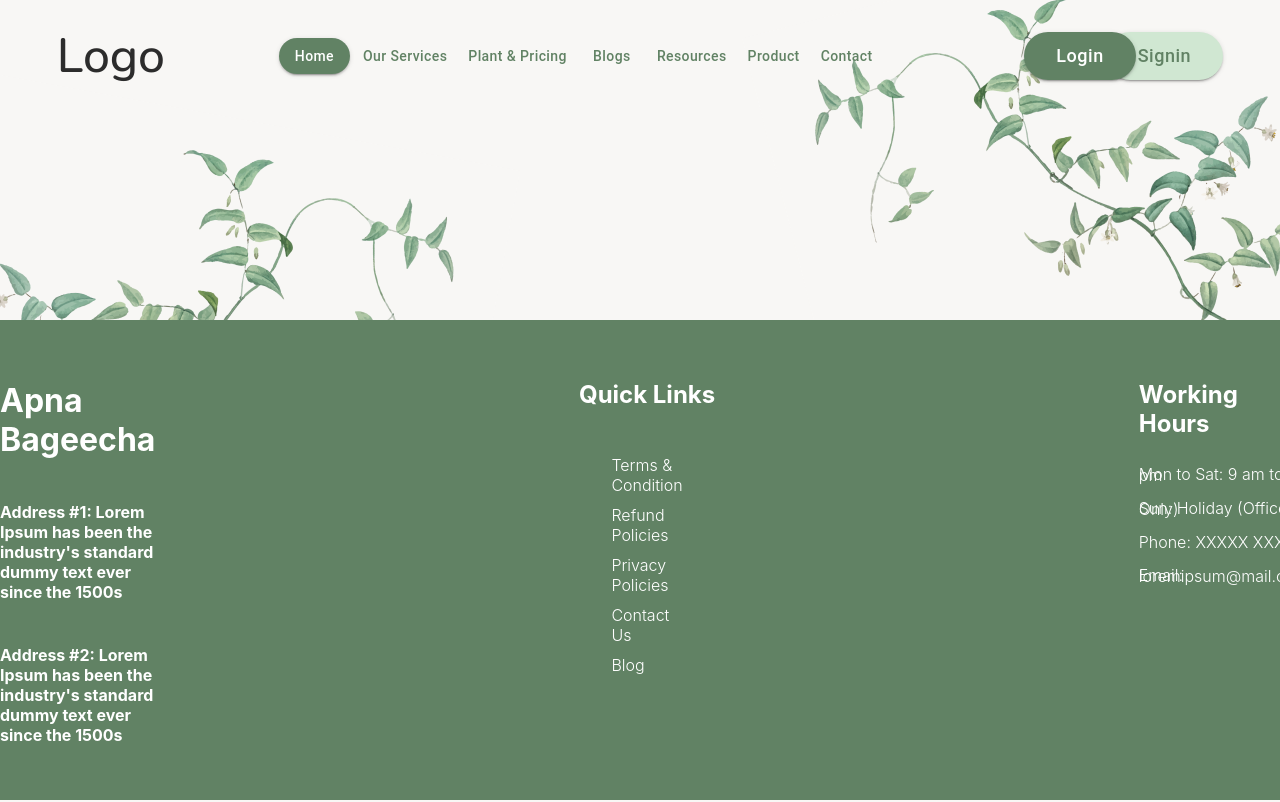
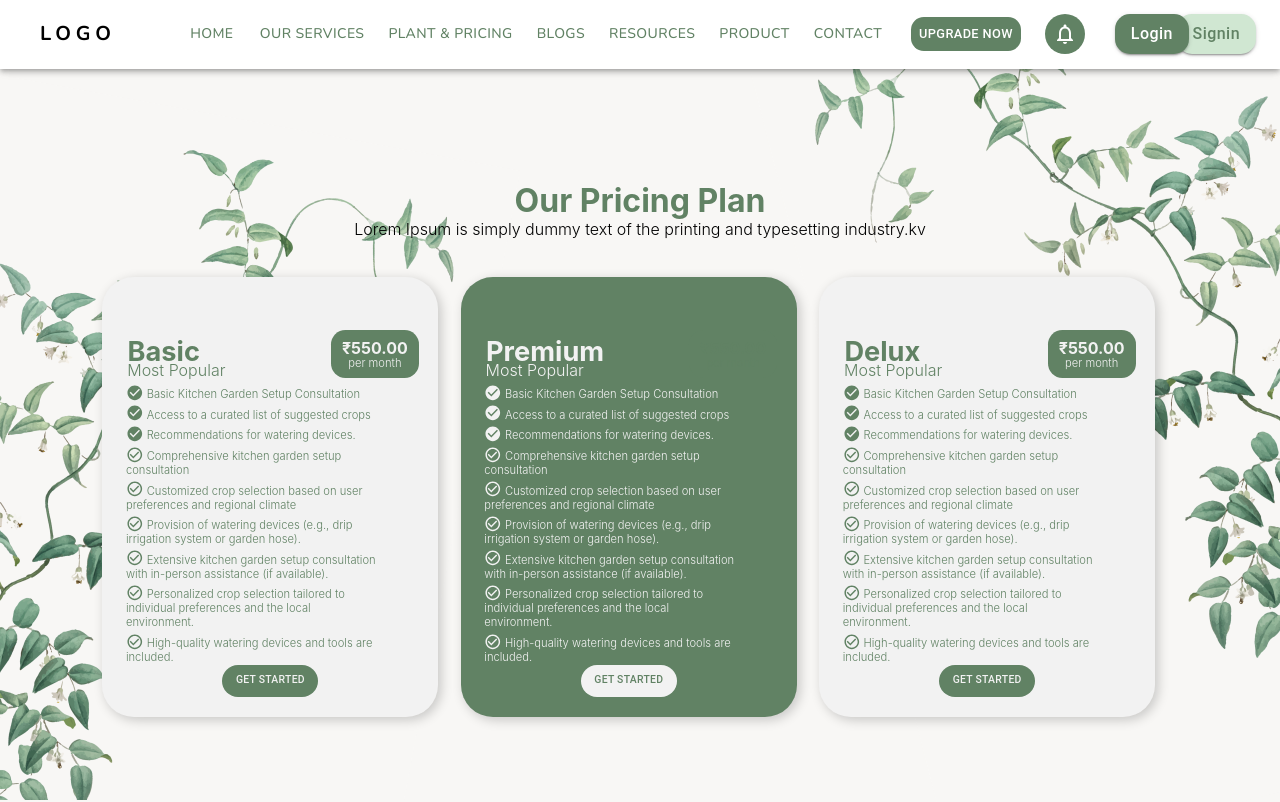
Before and after one commit to Chitransh24/apna-bageecha, a React (Create React App) app: page /pricing in a window 1280 px wide. Shown: the top 802 px of the page. Built offline with nearby package versions, Linux system fonts and the light colour scheme.

Commit message:
Pricing and responsive navbar

```diff
--- a/package.json
+++ b/package.json
@@ -11,6 +11,7 @@
     "@fortawesome/free-regular-svg-icons": "^6.4.2",
     "@fortawesome/free-solid-svg-icons": "^6.4.2",
     "@fortawesome/react-fontawesome": "^0.2.0",
+    "@mui/icons-material": "^5.14.16",
     "@mui/material": "^5.14.15",
     "@mui/system": "^5.14.16",
     "@testing-library/jest-dom": "^5.17.0",
--- a/src/App.js
+++ b/src/App.js
@@ -7,14 +7,18 @@ import Login from "./views/Login/Login";
 import Signup from "./views/Signup/Signup";
 import Home from "./views/Home/Home";
 import Products from "./views/Products/Products";
+import Pricing from "./views/Pricing/Pricing";
+
+
+
 function App() {
   return (
     <LandingView>
       <Routes>
         <Route path="/" element={<Home/>} />
         <Route path="/login" element={<Login />} />
-        {/* <Route path="/signup" element={<Signup />} /> */}
-        <Route path="/signup" element={<Products/>} />
+        <Route path="/signup" element={<Signup />} />
+        <Route path="/pricing" element={<Pricing/>} />
         <Route path="/product" element={<Products />} />
       </Routes>
     </LandingView>
--- a/src/components/Navbar/Navbar.js
+++ b/src/components/Navbar/Navbar.js
@@ -1,9 +1,36 @@
-import { Container } from "@mui/material";
-import React, { useState } from "react";
+import * as React from "react";
+import { useState } from "react";
+
+import {
+  AppBar,
+  Box,
+  Toolbar,
+  IconButton,
+  Typography,
+  Menu,
+  Container,
+  Button,
+  Tooltip,
+  MenuItem,
+} from "@mui/material";
+
+import MenuIcon from "@mui/icons-material/Menu";
+import { NotificationsNone } from "@mui/icons-material";
 import AbButton from "../AbButton/AbButton";
 import { Link } from "react-router-dom";
 
-const Navbar = () => {
+const pages = [
+  "Home",
+  "Our Services",
+  "Plant & Pricing",
+  "Blogs",
+  "Resources",
+  "Product",
+  "Contact",
+];
+const settings = ["Profile", "Account", "Dashboard", "Logout"];
+
+function Navbar() {
   const [active, setActive] = useState(0);
   const [authActive, setAuthActive] = useState(0);
   const handleActive = (index) => {
@@ -13,138 +40,175 @@ const Navbar = () => {
     setAuthActive(index);
   };
   console.log(authActive, "auth");
+
+  const [anchorElNav, setAnchorElNav] = React.useState(null);
+  const [anchorElUser, setAnchorElUser] = React.useState(null);
+
+  const handleOpenNavMenu = (event) => {
+    setAnchorElNav(event.currentTarget);
+  };
+  const handleOpenUserMenu = (event) => {
+    setAnchorElUser(event.currentTarget);
+  };
+
+  const handleCloseNavMenu = () => {
+    setAnchorElNav(null);
+  };
+
+  const handleCloseUserMenu = () => {
+    setAnchorElUser(null);
+  };
+
   return (
-    <div
-      style={{
-        // width: "100vw",
-        height: "5rem",
-        display: "flex",
-        justifyContent: "space-around",
-        alignItems: "center",
-        // padding:" 0px 5rem"
-        marginTop: "1rem",
+    <AppBar
+      position="static"
+      sx={{ backgroundColor: "#ffffff", color: "#618264" }}
+    >
+      <Container maxWidth="xl">
+        <Toolbar disableGutters>
+          {/* <AdbIcon sx={{ display: { xs: 'none', md: 'flex' }, mr: 1 }} /> */}
+          <Typography
+            variant="h6"
+            noWrap
+            component="a"
+            href="#app-bar-with-responsive-menu"
+            sx={{
+              mr: 4,
+              ml: 2,
+              display: { xs: "none", md: "flex" },
+              fontFamily: "Nunito",
+              fontWeight: 700,
+              letterSpacing: ".3rem",
+              color: "black",
+              textDecoration: "none",
             }}
           >
-      <span
-        style={{
-          fontFamily: "Nunito",
-          fontWeight: "500",
-          fontSize: "3rem",
-          color: "#2C2C2C",
+            LOGO
+          </Typography>
+
+          <Box sx={{ flexGrow: 1, display: { xs: "flex", md: "none" } }}>
+            <IconButton
+              size="large"
+              aria-label="account of current user"
+              aria-controls="menu-appbar"
+              aria-haspopup="true"
+              onClick={handleOpenNavMenu}
+              color="inherit"
+            >
+              <MenuIcon />
+            </IconButton>
+            <Menu
+              id="menu-appbar"
+              anchorEl={anchorElNav}
+              anchorOrigin={{
+                vertical: "bottom",
+                horizontal: "left",
+              }}
+              keepMounted
+              transformOrigin={{
+                vertical: "top",
+                horizontal: "left",
+              }}
+              open={Boolean(anchorElNav)}
+              onClose={handleCloseNavMenu}
+              sx={{
+                display: { xs: "block", md: "none" },
               }}
             >
-        Logo
-      </span>
-      <div style={{ display: "flex", gap: "5px" }}>
-        {active === 0 ? (
-          <AbButton
-            variant="contained"
-            onClick={() => handleActive(0)}
-            text="Home"
-          />
-        ) : (
-          <AbButton
-            variant="text"
-            onClick={() => handleActive(0)}
-            text="Home"
-          />
-        )}
+              {pages.map((page) => (
+                <MenuItem key={page} onClick={handleCloseNavMenu}>
+                  <Typography sx={{ color: "#618264", textAlign: "center" }}>
+                    {page}
+                  </Typography>
+                </MenuItem>
+              ))}
+              {/* <Button
+                sx={{
+                  backgroundColor: "#618264",
+                  p: -1,
+                  color: "#fff",
+                  borderRadius: ".8rem",
+                  fontSize: "0.8rem",
+                  marginLeft: ".5rem",
+                  ":hover": { backgroundColor: "black" },
+                }}
+              >
+                Upgrade now
+              </Button> */}
+            </Menu>
+          </Box>
 
-        {active === 1 ? (
-          <AbButton
-            variant="contained"
-            onClick={() => handleActive(1)}
-            text="Our Services"
-          />
-        ) : (
-          <AbButton
-            variant="text"
-            onClick={() => handleActive(1)}
-            text="Our Services"
-          />
-        )}
+          <Typography
+            variant="h5"
+            noWrap
+            component="a"
+            href="#app-bar-with-responsive-menu"
+            sx={{
+              mr: 2,
+              display: { xs: "flex", md: "none" },
+              flexGrow: 1,
+              fontFamily: "monospace",
+              fontWeight: 700,
+              letterSpacing: ".3rem",
+              color: "inherit",
+              textDecoration: "none",
+            }}
+          >
+            LOGO
+          </Typography>
+          <Box sx={{ flexGrow: 1, display: { xs: "none", md: "flex" }, ml: 3 }}>
+            {pages.map((page) => (
+              <Button
+                key={page}
+                onClick={handleCloseNavMenu}
+                sx={{
+                  my: 2,
+                  color: "#black",
+                  display: "block",
+                  fontFamily: "Nunito",
+                  marginLeft: ".5rem",
+                }}
+              >
+                {page}
+              </Button>
+            ))}
+          </Box>
 
-        {active === 2 ? (
-          <AbButton
-            variant="contained"
-            onClick={() => handleActive(2)}
-            text="Plant & Pricing"
-          />
-        ) : (
-          <AbButton
-            variant="text"
-            onClick={() => handleActive(2)}
-            text="Plant & Pricing"
-          />
-        )}
+          <Box sx={{ flexGrow: 0 }}>
+            <Tooltip title="Open settings">
+              <Button
+                sx={{
+                  backgroundColor: "#618264",
+                  color: "#fff",
+                  borderRadius: ".8rem",
+                  marginRight: "1.5rem",
+                  fontSize: "0.8rem",
+                  ":hover": { backgroundColor: "black" },
+                }}
+              >
+                Upgrade now
+              </Button>
+              <IconButton
+                sx={{
+                  background: "#618264",
+                  p: -2,
+                  color: "#fff",
+                  ":hover": { backgroundColor: "black" },
+                }}
+              >
+                <NotificationsNone sx={{ p: 0 }} />
+              </IconButton>
 
-        {active === 3 ? (
-          <AbButton
-            variant="contained"
-            onClick={() => handleActive(3)}
-            text="Blogs"
-          />
-        ) : (
-          <AbButton
-            variant="text"
-            onClick={() => handleActive(3)}
-            text="Blogs"
-          />
-        )}
-
-        {active === 4 ? (
-          <AbButton
-            variant="contained"
-            onClick={() => handleActive(4)}
-            text="Resources"
-          />
-        ) : (
-          <AbButton
-            variant="text"
-            onClick={() => handleActive(4)}
-            text="Resources"
-          />
-        )}
-
-        {active === 5 ? (
-          <AbButton
-            variant="contained"
-            onClick={() => handleActive(5)}
-            text="Product"
-          />
-        ) : (
-          <AbButton
-            variant="text"
-            onClick={() => handleActive(5)}
-            text="Product"
-          />
-        )}
-
-        {active === 6 ? (
-          <AbButton
-            variant="contained"
-            onClick={() => handleActive(6)}
-            text="Contact"
-          />
-        ) : (
-          <AbButton
-            variant="text"
-            onClick={() => handleActive(6)}
-            text="Contact"
-          />
-        )}
-      </div>
-      <div>
               <Link to="/login">
                 <AbButton
                   sx={{
                     color: authActive === 0 ? "#FFFFFF" : "#618264",
                     backgroundColor: authActive === 0 ? "#618264" : "#D0E7D2",
-              borderRadius: "26px",
-              height: "3rem",
+                    borderRadius: "15px",
+                    height: "2.5rem",
                     textTransform: "none",
-              fontSize: "18px",
-              padding: "0px 2rem",
+                    fontSize: "16px",
+                    padding: "0px 1rem",
                     position: "relative",
                     left: "30px",
                     zIndex: authActive ? "" : 9,
@@ -163,11 +227,12 @@ const Navbar = () => {
                   sx={{
                     color: authActive === 1 ? "#FFFFFF" : "#618264",
                     backgroundColor: authActive === 1 ? "#618264" : "#D0E7D2",
-              borderRadius: "26px",
-              height: "3rem",
+                    borderRadius: "15px",
+                    height: "2.5rem",
                     textTransform: "none",
-              fontSize: "18px",
-              padding: "0px 2rem",
+                    fontSize: "16px",
+                    padding: "0px 1rem",
+                    marginLeft: "1.1rem",
                   }}
                   variant="contained"
                   onClick={() => handleAuthActive(1)}
@@ -175,9 +240,33 @@ const Navbar = () => {
                   color="light"
                 />
               </Link>
-      </div>
-    </div>
+            </Tooltip>
+            <Menu
+              sx={{ mt: "45px" }}
+              id="menu-appbar"
+              anchorEl={anchorElUser}
+              anchorOrigin={{
+                vertical: "top",
+                horizontal: "right",
+              }}
+              keepMounted
+              transformOrigin={{
+                vertical: "top",
+                horizontal: "right",
+              }}
+              open={Boolean(anchorElUser)}
+              onClose={handleCloseUserMenu}
+            >
+              {settings.map((setting) => (
+                <MenuItem key={setting} onClick={handleCloseUserMenu}>
+                  <Typography textAlign="center">{setting}</Typography>
+                </MenuItem>
+              ))}
+            </Menu>
+          </Box>
+        </Toolbar>
+      </Container>
+    </AppBar>
   );
-};
-
+}
 export default Navbar;
--- /dev/null
+++ b/src/views/Pricing/Pricing.js
@@ -0,0 +1,33 @@
+import React from "react";
+import Subscription from "./Subscription";
+
+function Pricing() {
+  let services1 = [
+    "Basic Kitchen Garden Setup Consultation",
+    "Access to a curated list of suggested crops",
+    "Recommendations for watering devices.",
+    "Comprehensive kitchen garden setup consultation",
+    "Customized crop selection based on user preferences and regional climate",
+    "Provision of watering devices (e.g., drip irrigation system or garden hose).",
+    "Extensive kitchen garden setup consultation with in-person assistance (if available).",
+    "Personalized crop selection tailored to individual preferences and the local environment.",
+    "High-quality watering devices and tools are included.",
+  ];
+
+  return (
+    <div style={{ height: "100vh", textAlign: "center" }}>
+      <h1 style={{ marginTop: "7rem", color: "#618264" }}>Our Pricing Plan</h1>
+      <p style={{ position: "relative", bottom: "2.7%" }}>
+        Lorem Ipsum is simply dummy text of the printing and typesetting
+        industry.kv
+      </p>
+      <div style={{display: "flex", justifyContent: "center", alignItems: "center"}}>
+      <Subscription title={"Basic"} color={"#618264"} backgroundColor={"#f2f2f2"} services1={services1}/>
+      <Subscription title={"Premium"} color={"#f2f2f2"} backgroundColor={"#618264"} services1={services1}/>
+      <Subscription title={"Delux"} color={"#618264"} backgroundColor={"#f2f2f2"} services1={services1}/>
+      </div>
+    </div>
+  );
+}
+
+export default Pricing;
--- /dev/null
+++ b/src/views/Pricing/Subscription.js
@@ -0,0 +1,70 @@
+import React from "react";
+import {  CheckCircle, CheckCircleOutline } from '@mui/icons-material';
+import { Button } from "@mui/material";
+
+
+function Subscription(props) {
+    let {services1, title, color, backgroundColor } = props;
+    console.log(color);
+  return (
+    <div
+      style={{
+        height: "27.5rem",
+        width: "21rem",
+        marginRight: "1.4rem",
+        borderRadius: "2rem",
+        backgroundColor: `${backgroundColor}`,
+        color:  `${color}`,
+        boxShadow: "3px 3px 12px 0px rgba(0, 0, 0, 0.20)",
+      }}
+    >
+      <div style={{display: "inline"}}>
+        <h1
+          style={{
+            position: "relative",
+            left: "7.5%",
+            top: "9%",
+            fontSize: "1.7rem",
+
+            textAlign: "left"
+          }}
+        >
+          {title}
+        </h1>
+        <p style={{position: 'relative', right: "28%", top: "3%"}}>Most Popular</p>
+      </div>
+      <div
+        style={{
+          height: "3rem",
+          width: "5.5rem",
+          backgroundColor: "#618264",
+          borderRadius: "0.9rem",
+          color: `${backgroundColor}`,
+          position: "relative",
+          bottom: "13%",
+          left: "68%",
+        }}
+      >
+        <h4 style={{ position: "relative", top: ".5rem" }}>&#8377;550.00</h4>
+        <p style={{ position: "relative", bottom: "1rem", fontSize: "0.7rem" }}>
+          per month
+        </p>
+      </div>
+      <div style={{display: "inline-block", justifyContent: "center", alignItems: 'center', float: "left", textAlign: "left", fontSize: "0.7rem", position: "relative", left: "7%", bottom: "12.5%", width: "16rem", color: `${color}`}}>
+       <span style={{textAlign: "center", width: "6rem"}}><CheckCircle style={{ position: "relative", top:"0.2rem", fontSize: "1.1rem", }}/> {services1[0]} <br /></span>
+       <span style={{textAlign: "center", width: "6rem"}}><CheckCircle style={{ position: "relative", top:"0.2rem", fontSize: "1.1rem", }}/> {services1[1]}  <br /></span>
+       <span style={{textAlign: "center", width: "6rem"}}><CheckCircle style={{ position: "relative", top:"0.2rem", fontSize: "1.1rem", }}/> {services1[2]} <br /></span>
+       <span style={{textAlign: "center", width: "6rem"}}><CheckCircleOutline style={{ position: "relative", top:"0.2rem", fontSize: "1.1rem", }}/> {services1[3]}  <br /></span>
+       <span style={{textAlign: "center", width: "6rem"}}><CheckCircleOutline style={{ position: "relative", top:"0.2rem", fontSize: "1.1rem", }}/> {services1[4]} <br /></span>
+       <span style={{textAlign: "center", width: "6rem"}}><CheckCircleOutline style={{ position: "relative", top:"0.2rem", fontSize: "1.1rem", }}/> {services1[5]} <br /></span>
+       <span style={{textAlign: "center", width: "6rem"}}><CheckCircleOutline style={{ position: "relative", top:"0.2rem", fontSize: "1.1rem", }}/> {services1[6]}  <br /></span>
+       <span style={{textAlign: "center", width: "6rem"}}><CheckCircleOutline style={{ position: "relative", top:"0.2rem", fontSize: "1.1rem", }}/> {services1[7]}  <br /></span>
+       <span style={{textAlign: "center", width: "6rem"}}><CheckCircleOutline style={{ position: "relative", top:"0.2rem", fontSize: "1.1rem", }}/> {services1[8]} <br /></span>
+
+      </div>
+      <Button style={{height: "2rem", width: "6rem", borderRadius: "20px", backgroundColor: `${color}`, color: `${backgroundColor}`, fontSize: ".65rem", position: "relative", bottom: "3.4rem"}}>Get Started</Button>
+    </div>
+  );
+}
+
+export default Subscription;
```
Also changed, not shown: src/App.css (line endings or trailing spaces), 1 other file (tests, documents, lock files or other folders). Lines whose indentation alone changed are shown as unchanged.
